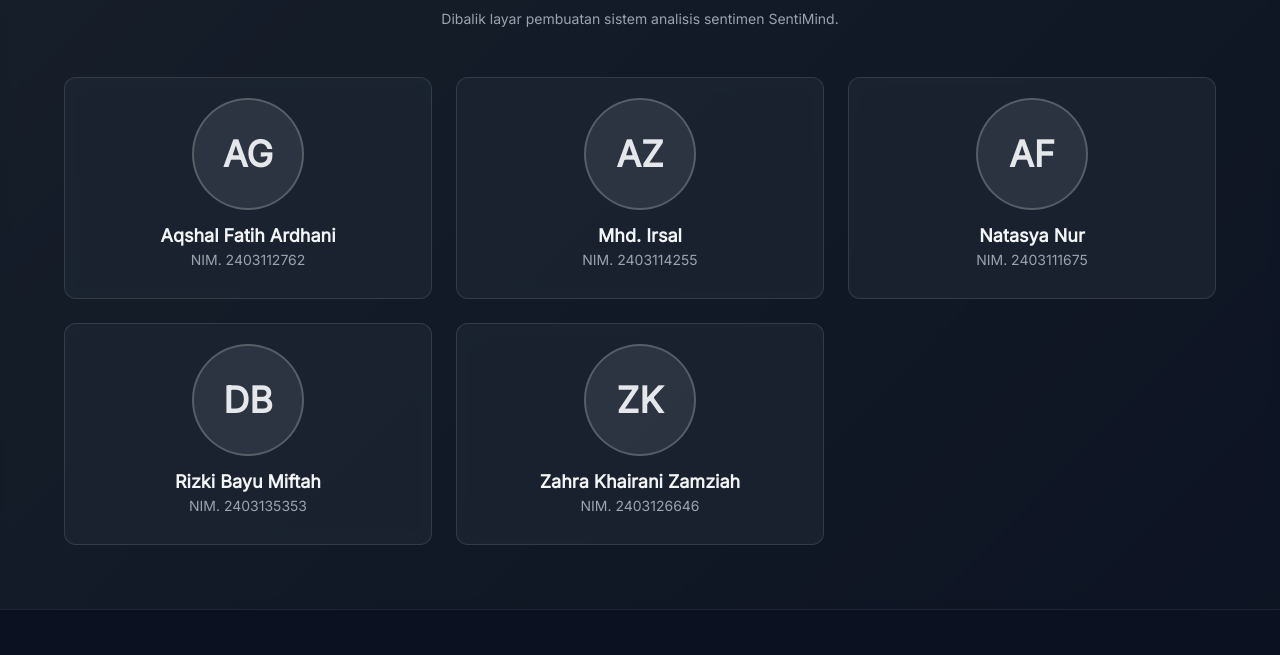
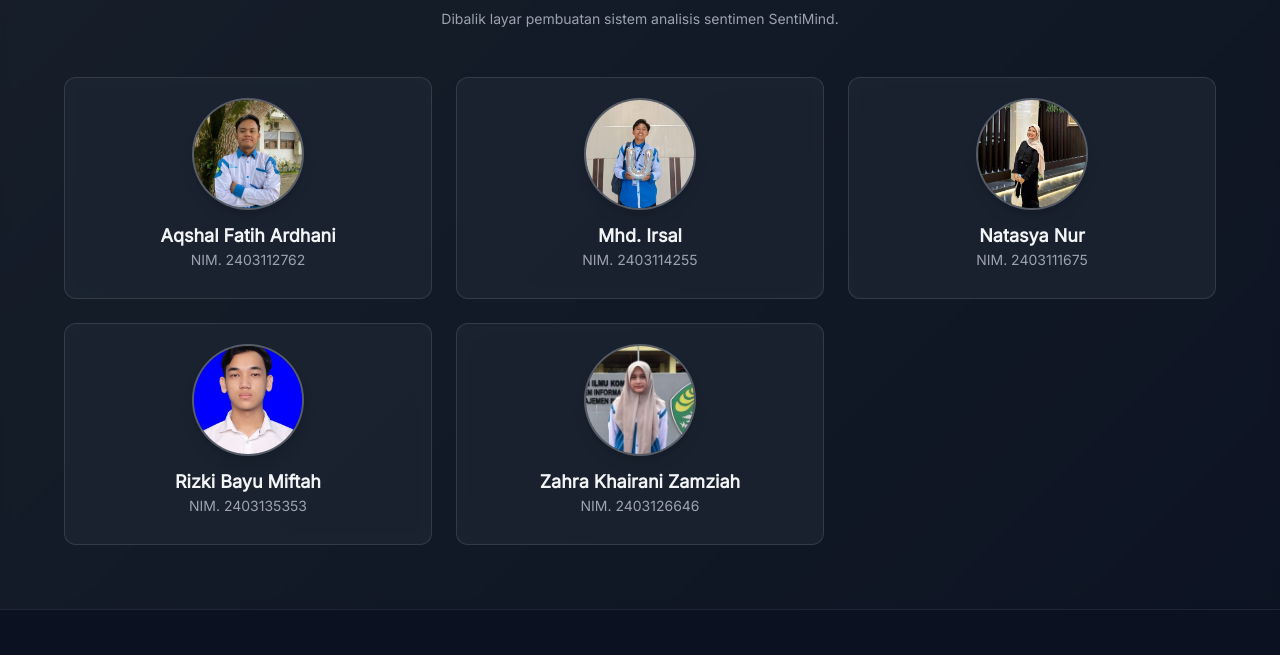
Before and after one commit to aqshalfatih/sentimind, a website: page index.html in a window 1280 px wide. Shown: the part 2471-3126 px from the top of the page. Drawn offline with nearby package versions, Linux system fonts and the light colour scheme.

Commit message:
first commit

```diff
--- a/index.html
+++ b/index.html
@@ -473,45 +473,67 @@
         </div>
 
         <div class="grid grid-cols-2 sm:grid-cols-2 md:grid-cols-3 lg:grid-cols-3 gap-4 md:gap-6">
+
           <div class="team-card rounded-xl p-5 text-center">
-            <div class="w-20 h-20 lg:w-28 lg:h-28 mx-auto rounded-full bg-gray-300/10 border-2 border-gray-300/25 mb-3 flex items-center justify-center">
-              <span class="text-2xl lg:text-4xl font-black text-gray-200">AG</span>
+            <div class="w-20 h-20 lg:w-28 lg:h-28 mx-auto rounded-full bg-gray-300/10 border-2 border-gray-300/25 mb-3 overflow-hidden shadow-lg">
+              <img
+                src="./media/aqshal.jpeg"
+                alt="Foto Aqshal Fatih Ardhani"
+                class="w-full h-full object-cover"
+              >
             </div>
             <h3 class="font-bold text-gray-100 text-sm lg:text-lg">Aqshal Fatih Ardhani</h3>
             <p class="text-xs lg:text-sm text-gray-400 mb-2">NIM. 2403112762</p>
           </div>
 
           <div class="team-card rounded-xl p-5 text-center">
-            <div class="w-20 h-20 lg:w-28 lg:h-28 mx-auto rounded-full bg-gray-300/10 border-2 border-gray-300/25 mb-3 flex items-center justify-center">
-              <span class="text-2xl lg:text-4xl font-black text-gray-200">AZ</span>
+            <div class="w-20 h-20 lg:w-28 lg:h-28 mx-auto rounded-full bg-gray-300/10 border-2 border-gray-300/25 mb-3 overflow-hidden shadow-lg">
+              <img
+                src="./media/irsal.jpeg"
+                alt="Foto Mhd. Irsal"
+                class="w-full h-full object-cover"
+              >
             </div>
             <h3 class="font-bold text-gray-100 text-sm lg:text-lg">Mhd. Irsal</h3>
             <p class="text-xs lg:text-sm text-gray-400 mb-2">NIM. 2403114255</p>
           </div>
 
           <div class="team-card rounded-xl p-5 text-center">
-            <div class="w-20 h-20 lg:w-28 lg:h-28 mx-auto rounded-full bg-gray-300/10 border-2 border-gray-300/25 mb-3 flex items-center justify-center">
-              <span class="text-2xl lg:text-4xl font-black text-gray-200">AF</span>
+            <div class="w-20 h-20 lg:w-28 lg:h-28 mx-auto rounded-full bg-gray-300/10 border-2 border-gray-300/25 mb-3 overflow-hidden shadow-lg">
+              <img
+                src="./media/natasya.jpeg"
+                alt="Foto Natasya Nur"
+                class="w-full h-full object-cover"
+              >
             </div>
             <h3 class="font-bold text-gray-100 text-sm lg:text-lg">Natasya Nur</h3>
             <p class="text-xs lg:text-sm text-gray-400 mb-2">NIM. 2403111675</p>
           </div>
 
           <div class="team-card rounded-xl p-5 text-center">
-            <div class="w-20 h-20 lg:w-28 lg:h-28 mx-auto rounded-full bg-gray-300/10 border-2 border-gray-300/25 mb-3 flex items-center justify-center">
-              <span class="text-2xl lg:text-4xl font-black text-gray-200">DB</span>
+            <div class="w-20 h-20 lg:w-28 lg:h-28 mx-auto rounded-full bg-gray-300/10 border-2 border-gray-300/25 mb-3 overflow-hidden shadow-lg">
+              <img
+                src="./media/bayu.jpeg"
+                alt="Foto Rizki Bayu Miftah"
+                class="w-full h-full object-cover"
+              >
             </div>
             <h3 class="font-bold text-gray-100 text-sm lg:text-lg">Rizki Bayu Miftah</h3>
             <p class="text-xs lg:text-sm text-gray-400 mb-2">NIM. 2403135353</p>
           </div>
 
-          <div class="team-card rounded-xl p-5 text-center">
-            <div class="w-20 h-20 lg:w-28 lg:h-28 mx-auto rounded-full bg-gray-300/10 border-2 border-gray-300/25 mb-3 flex items-center justify-center">
-              <span class="text-2xl lg:text-4xl font-black text-gray-200">ZK</span>
+          <div class="team-card rounded-xl p-5 text-center md:col-start-2 lg:col-start-auto">
+            <div class="w-20 h-20 lg:w-28 lg:h-28 mx-auto rounded-full bg-gray-300/10 border-2 border-gray-300/25 mb-3 overflow-hidden shadow-lg">
+              <img
+                src="./media/zahra.jpeg"
+                alt="Foto Zahra Khairani Zamziah"
+                class="w-full h-full object-cover"
+              >
             </div>
             <h3 class="font-bold text-gray-100 text-sm lg:text-lg">Zahra Khairani Zamziah</h3>
             <p class="text-xs lg:text-sm text-gray-400 mb-2">NIM. 2403126646</p>
           </div>
+
         </div>
       </div>
     </section>
@@ -560,10 +582,6 @@
 
         <div class="border-t border-gray-500/20 pt-6 flex flex-col md:flex-row justify-between items-center gap-3">
           <p class="text-gray-500 text-xs">© 2026 SentiMind • Dibuat oleh Kelompok 2</p>
-          <p class="text-gray-600 text-xs flex items-center gap-2">
-            <i class="fas fa-code text-gray-400"></i>
-            TensorFlow.js • Tailwind • NLP • LSTM
-          </p>
         </div>
       </div>
     </footer>
@@ -576,10 +594,6 @@
         input.focus();
       }
 
-
-      // Membersihkan URL setelah hasil prediksi tampil.
-      // Setelah refresh, hasil analisis lama tidak akan muncul lagi
-      // jika route Flask sudah memakai redirect + session pop.
       if (window.location.search.includes("show_result=1")) {
         const cleanUrl = window.location.origin + window.location.pathname + "#hasil";
         window.history.replaceState({}, document.title, cleanUrl);
```
Also changed, not shown: media/aqshal.jpeg (added), media/bayu.jpeg (added), media/irsal.jpeg (added), media/natasya.jpeg (added), media/zahra.jpeg (added).
